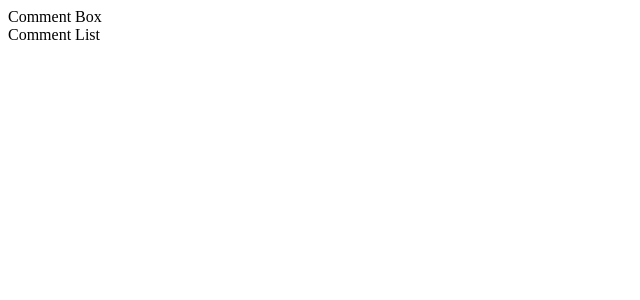
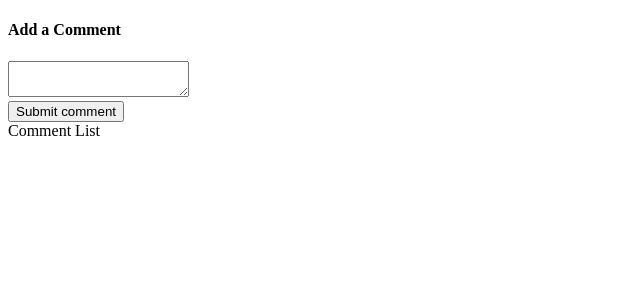
Before and after one commit to caprica-Six/react-testing, a React (Create React App) app: page / in a window 1280 px wide. Shown: the top 300 px of the page, without its empty margins (0-640 px from the left). Built offline with nearby package versions, Linux system fonts and the light colour scheme; the HTML template or start-up script is replaced by a standard one.

Commit message:
CommentBox component - convert to class based component

```diff
--- a/src/components/CommentBox.js
+++ b/src/components/CommentBox.js
@@ -1,5 +1,17 @@
-import React from 'react'
+import React, { Component } from 'react'
 
-export default () => {
-    return <div>Comment Box </div>
-};
+class CommentBox extends Component {
+    render() {
+        return  (
+            <form>
+                <h4>Add a Comment</h4>
+                <textarea />
+                <div>
+                    <button>Submit comment</button>
+                </div>
+            </form>
+        );
+    }
+}
+
+export default CommentBox;
```
